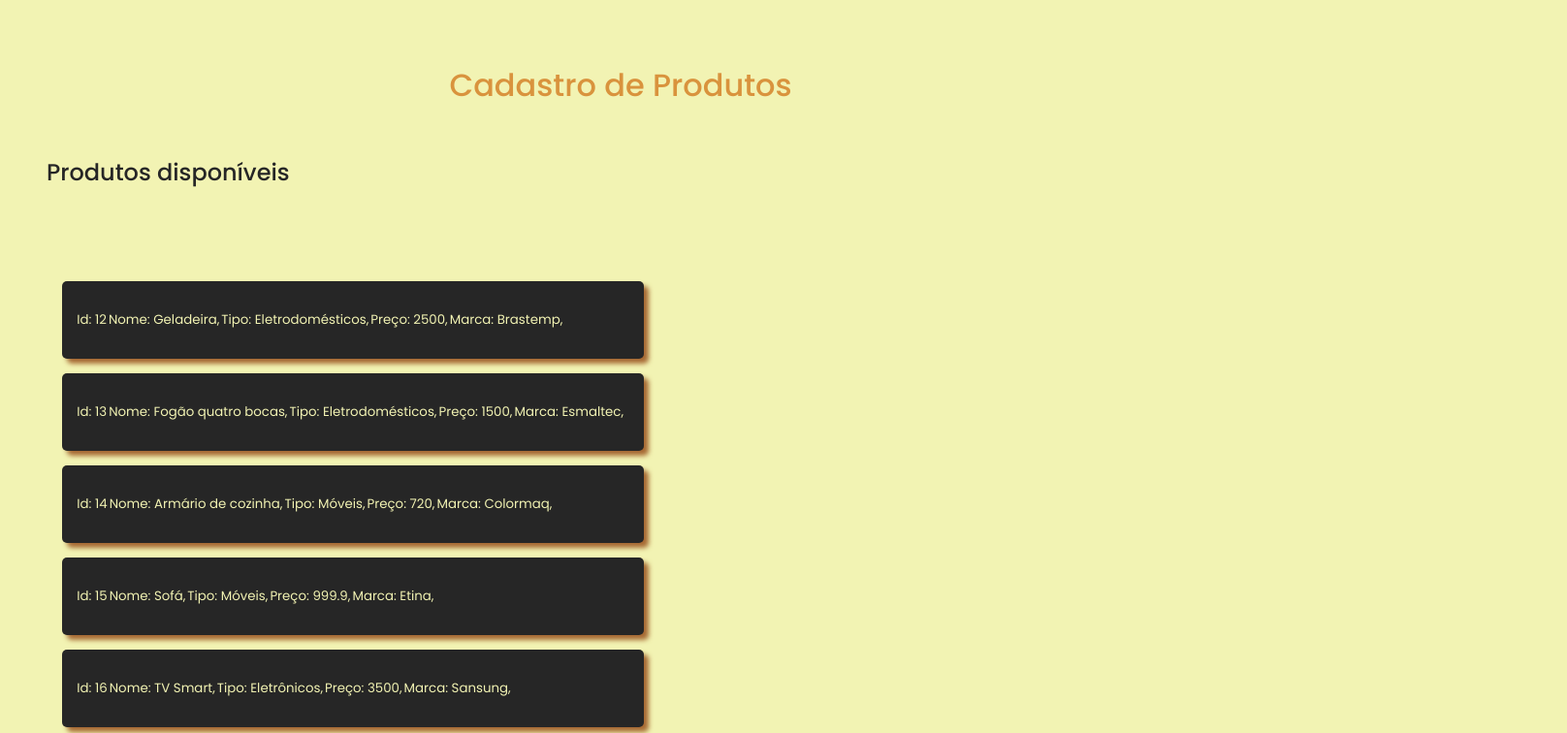
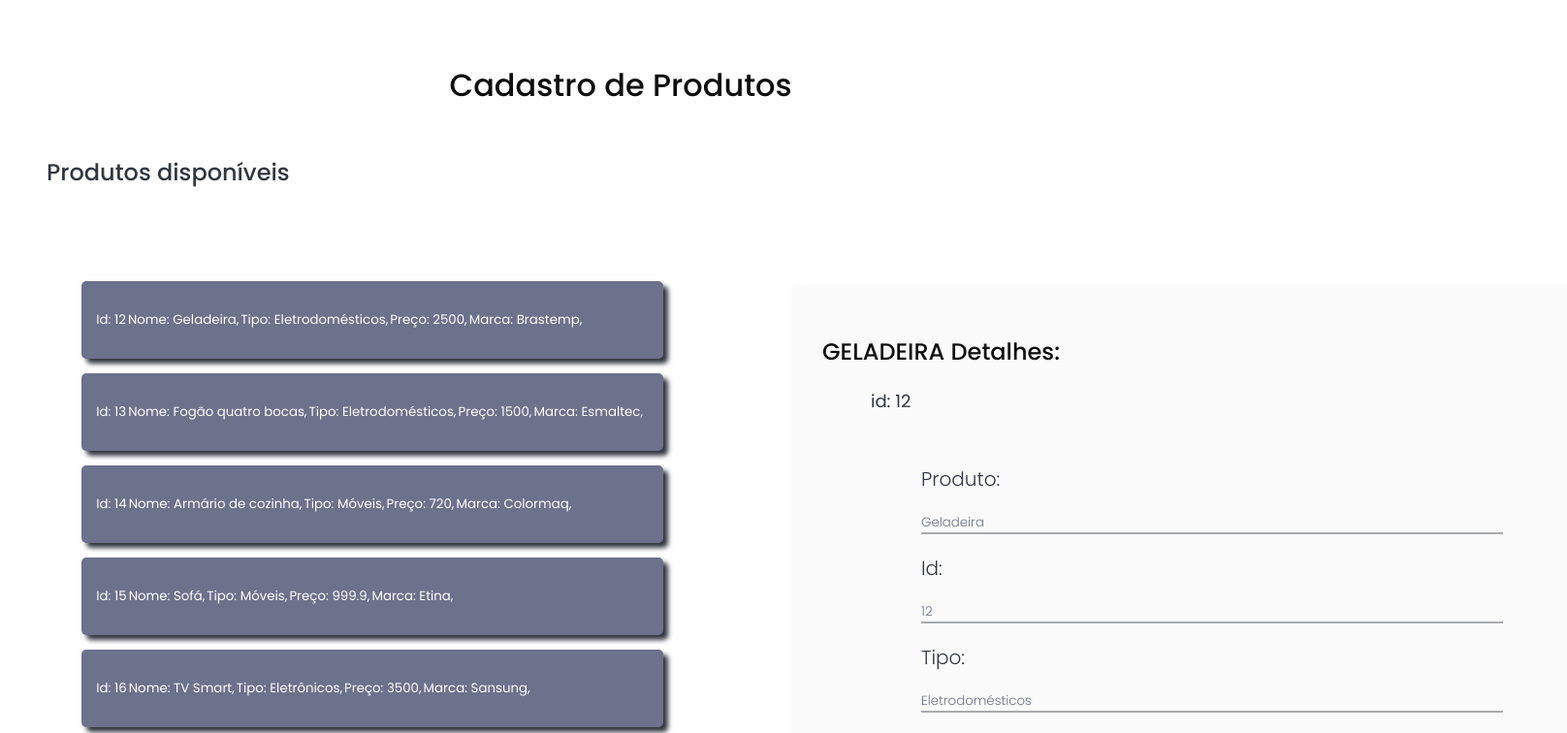
Before and after one commit to AmandaPiva/Cadastro-de-produtos, an Angular app: page / in a window 1280 px wide. Both pictures are taken after a click on the button 364 px from the left and 330 px from the top of the page. Shown: the top 756 px of the page at 97% size, 1616 px wide, since content can reach past the window. Built offline with nearby package versions, Linux system fonts and the light colour scheme.

Commit message:
Terminando css

```diff
--- a/src/app/produto-detalhes/produto-detalhes.component.css
+++ b/src/app/produto-detalhes/produto-detalhes.component.css
@@ -0,0 +1,68 @@
+div{
+    margin-left: 50px;
+}
+
+.container{
+    display: flex;
+    flex-direction: column;
+
+    background: rgb(251, 251, 251);
+    padding: 2em;
+
+    width: 800px;
+    height: 800px;
+
+    margin-top: 50px;
+
+    border-radius: 5px;
+
+    box-shadow: 8px 8px 8px #a9aaac
+}
+
+.inputs{
+    display: flex;
+    flex-direction: column;
+
+    padding: 2rem;
+}
+
+h2{
+    color: #0D0D0D;
+    margin-top: 20px;
+
+    font-weight: 500;
+}
+
+.id{
+    margin-top: 20px;
+    font-size: 18px;
+    color: #313640;
+}
+
+.inputs label{
+    color: #313640;
+    font-weight:300 ;
+
+    font-size: 20px;
+
+    margin-top: 20px;
+    margin-left: 20px;
+}
+
+.inputs input{
+    border-style: solid;
+    border-color: #a9aaac;
+    border-top: none;
+    border-left: none;
+    border-right: none;
+
+    background: none;
+    color: #6C718C;
+
+    font-weight: 300;
+
+    margin-top: 20px;
+    margin-left: 20px;
+
+    width: 600px;
+}
--- a/src/app/produto-detalhes/produto-detalhes.component.html
+++ b/src/app/produto-detalhes/produto-detalhes.component.html
@@ -1,6 +1,7 @@
 <div *ngIf="produto">
+        <div class="container">
             <h2>{{produto.name | uppercase}} Detalhes: </h2>
-    <div>id: {{produto.id}}</div>
+            <div class="id">id: {{produto.id}}</div>
 
             <div class="inputs">
                 <label for="name">Produto: </label>
@@ -18,6 +19,5 @@
                 <label for="marca">Marca: </label>
                 <input id="marca" [(ngModel)]="produto.marca" placeholder="marca">
         </div>
-
-
     </div>
+</div>
--- a/src/app/produtos/produtos.component.css
+++ b/src/app/produtos/produtos.component.css
@@ -1,3 +1,8 @@
+
+body{
+    display: flex;
+    flex-direction: row;
+}
 
 h2{
     padding: 2em;
@@ -7,23 +12,23 @@ table{
     display: flex;
     flex-direction: column;
 
-    background-color: #F2F3B3;
     padding: 2em;
 
-    width: 800px;
+    width: 700px;
     height: 800px;
 
     margin-left: 2em;
 }
 
 table button{
-    background: #262626;
-    color: #F2F3B3;
+    background: #6C718C;
+    color: #ffff;
 
     width: 600px;
     height: 80px;
 
     margin-top: 15px;
+    margin-left: 20px;
 
     padding: 1em;
 
@@ -32,5 +37,5 @@ table button{
 
     cursor: pointer;
 
-    box-shadow: 5px 5px 5px #A66933;
+    box-shadow: 5px 5px 5px #313640;
 }
--- a/src/app/produtos/produtos.component.html
+++ b/src/app/produtos/produtos.component.html
@@ -1,5 +1,6 @@
 <h2>Produtos disponíveis</h2>
 
+<div class="container">
     <table class="produtos_class">
         <tr *ngFor="let prodList of interface">
             <button type="button" (click)="onSelect(prodList)" [class.selected]="prodList === selectedProd">
@@ -10,6 +11,10 @@
                 <td class="marca">Marca: {{prodList.marca}}, </td>
             </button>
         </tr>
+    </table>
 
+    <div class="details">
         <app-produto-detalhes [produto]="selectedProd"></app-produto-detalhes>
-</table>
+    </div>
+
+</div>
--- a/src/styles.css
+++ b/src/styles.css
@@ -8,17 +8,23 @@
 }
 
 body{
+    width: 100vw;
+    height: 130vh;
+
+    background: #ffff;
+
     display: flex;
     flex-direction: column;
-    width: 100%;
-    height: 100%;
+}
 
-    background: #F2F3B3;
+.container{
+    display: flex;
+    flex-direction: row;
 }
 
 h1{
     font-weight: 500;
-    color: #D9933D;
+    color: #0D0D0D;
 
     display: flex;
     flex-direction: column;
@@ -29,5 +35,5 @@ h1{
 
 h2{
     font-weight: 500;
-    color: #262626;
+    color: #313640;
 }
```
Also changed, not shown: 1 other file (tests, documents, lock files or other folders). Lines whose indentation alone changed are shown as unchanged.
